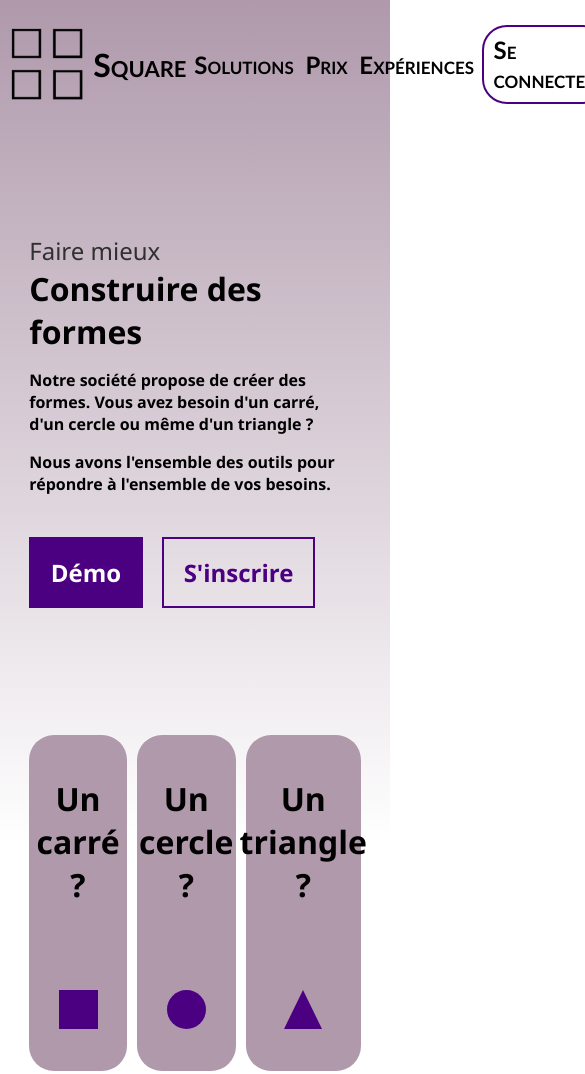
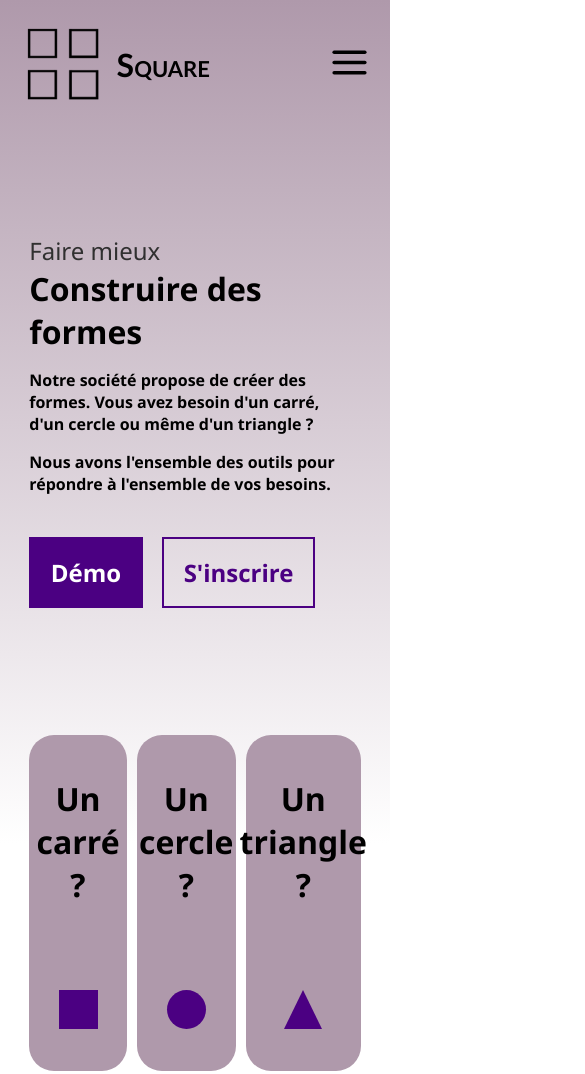
Before and after one commit to xKesvaL/ITW-TP2, a plain HTML site: page index.html in a window 390 px wide. Shown: the top 1074 px of the page, 585 px wide, since content can reach past the window. Drawn offline with Linux system fonts and the light colour scheme.

Commit message:
Burger icon and media query added

```diff
--- a/index.html
+++ b/index.html
@@ -18,12 +18,28 @@
           <img src="img/logo.png" alt="Logo" />
           <h1>Square</h1>
         </a>
-        <div class="burger pages">
+        <div class="pages">
           <a href="" class="page"><h2>Solutions</h2></a>
           <a href="" class="page"><h2>Prix</h2></a>
           <a href="" class="page"><h2>Expériences</h2></a>
         </div>
-        <a href="" class="burger connection"><h2>Se connecter</h2></a>
+        <a href="" class="connection"><h2>Se connecter</h2></a>
+        <a href="" class="burger"
+          ><svg
+            xmlns="http://www.w3.org/2000/svg"
+            width="41"
+            height="41"
+            viewBox="0 0 24 24"
+            fill="none"
+            stroke="#000000"
+            stroke-width="2"
+            stroke-linecap="round"
+            stroke-linejoin="round"
+          >
+            <line x1="3" y1="12" x2="21" y2="12"></line>
+            <line x1="3" y1="6" x2="21" y2="6"></line>
+            <line x1="3" y1="18" x2="21" y2="18"></line></svg
+        ></a>
       </div>
 
       <!-- ------- -->
--- a/styles/style.css
+++ b/styles/style.css
@@ -240,6 +240,11 @@ a {
   gap: 2.5vw;
 }
 
+.burger {
+  display: none;
+  margin: 0 5vw;
+}
+
 @media screen and (max-width: 860px) {
   .button {
     padding: 1vh 1.5vw;
@@ -264,6 +269,23 @@ a {
 
   .homeImg > img {
     max-width: 40vw;
+  }
+
+  .pages {
+    display: none;
+  }
+
+  .connection {
+    display: none;
+  }
+
+  .burger {
+    display: initial;
+  }
+
+  .logo {
+    margin: 0 5vw;
+    gap: 3vw;
   }
 }
 
```
